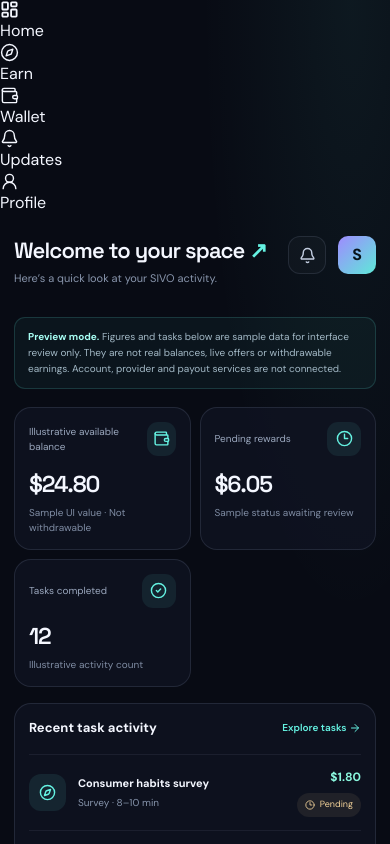
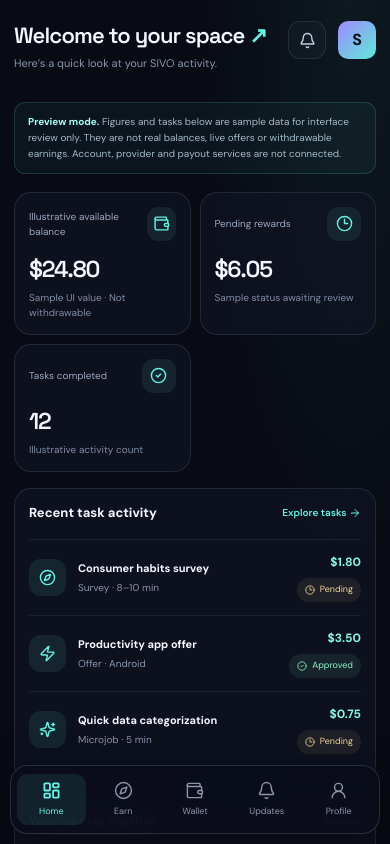
Before and after one commit to joshuamussanga7-cpu/SIVO, a Next.js app: page /dashboard in a window 390 px wide. Shown: the top 844 px of the page. Built offline with nearby package versions, Linux system fonts and the light colour scheme.

Commit message:
style: add safe-area aware mobile app navigation

```diff
--- a/app/globals.css
+++ b/app/globals.css
@@ -274,3 +274,13 @@ button, a { -webkit-tap-highlight-color: transparent; }
 .secondary-search:focus { border-color: rgba(101,242,226,.55); }
 .secondary-note { margin-top: 18px; padding: 14px 16px; border: 1px solid rgba(101,242,226,.16); border-radius: 12px; color: #a6b6c7; background: rgba(101,242,226,.045); font-size: 11px; line-height: 1.8; }
 @media (max-width: 650px) { .secondary-grid { grid-template-columns: 1fr; } }
+
+
+/* Fixed mobile app navigation */
+.mobile-app-nav { display: none; }
+@media (max-width: 580px) {
+  .mobile-app-nav { position: fixed; z-index: 30; left: 10px; right: 10px; bottom: max(10px, env(safe-area-inset-bottom)); display: grid; grid-template-columns: repeat(5,minmax(0,1fr)); gap: 3px; padding: 8px 6px; border: 1px solid rgba(160,177,211,.2); border-radius: 18px; background: rgba(10,14,25,.92); box-shadow: 0 12px 45px rgba(0,0,0,.42); backdrop-filter: blur(22px); }
+  .mobile-app-nav a { display: flex; flex-direction: column; align-items: center; justify-content: center; gap: 5px; min-width: 0; padding: 7px 2px; border-radius: 11px; color: #8996ad; font-size: 9px; }
+  .mobile-app-nav a.active { color: var(--cyan); background: rgba(101,242,226,.09); }
+  .app-main { padding-bottom: 108px; }
+}
```
